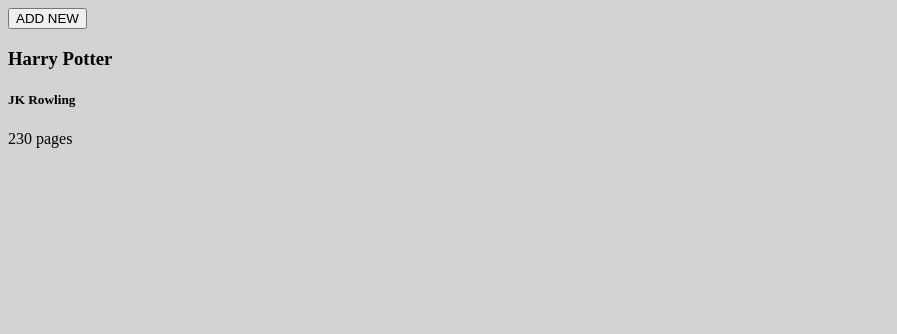
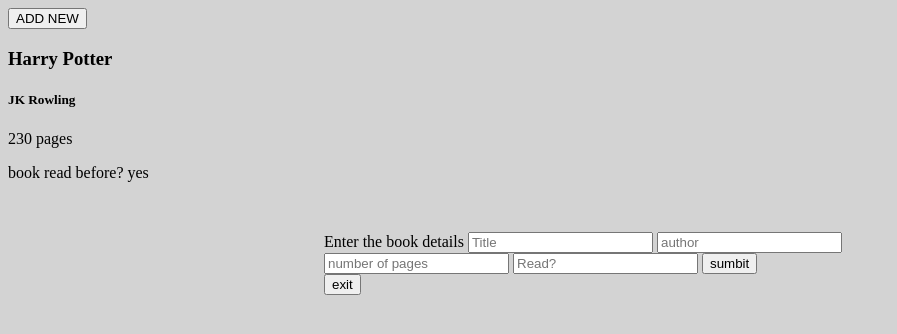
Before and after one commit to frannieziesemer/library, a website: page index.html in a window 1280 px wide. Shown: the whole page, without its empty margins (0-897 px from the left). Drawn offline with Linux system fonts and the light colour scheme.

Commit message:
fix add new button function - form works and appends new book to dom, form closes and resets

```diff
--- a/index.html
+++ b/index.html
@@ -15,7 +15,6 @@
 <!-- new book overlay -->
     <div class="overlay-outer">
         <div class="overlay-inner">
-
           <form id="new-book-form">
               <label>Enter the book details</label>
               <input id="new-title" type="text" placeholder="Title">
@@ -24,6 +23,7 @@
               <input id="new-read-status" type="text" placeholder="Read?">
               <button id="submit-new-book" type="submit">sumbit</button>
           </form>
+          <button id="exit-form">exit</button>
         </div>
       </div>
     <script src="src/index.js"></script>
--- a/src/index.js
+++ b/src/index.js
@@ -3,7 +3,7 @@
 const overlay = document.querySelector('.overlay-outer');
 const overlayInner = document.querySelector('.overlay-inner');
 const addNewButton = document.querySelector('.new-book');
-
+const submitNewBookButton = document.getElementById('submit-new-book');
 
 /**
  * open pop up for to enter new book details
@@ -14,8 +14,12 @@
     if (overlay.matches('.open')) {
         console.info('overlay already open');
         return;
+    } else {
+        submitNewBookButton.disabled = false;
+        overlay.classList.add('open');
     }
-    overlay.classList.add('open');
+
+
 }
 
 addNewButton.addEventListener('click', openOverlay);
@@ -50,21 +54,7 @@
     this.read = read
 }
 
-// const addBookToLibrary = (newBook) => {
-//     myLibrary.push(newBook);
-// }
 
-
-// /**
-//  * Function creates newBook object
-//  * @param {String} author
-//  * @param {String} title
-//  * @param {String} pages
-//  * @param {String} read
-//  */
-// const saveNewBook = (author, title, pages, read) => {
-//     newLibraryItem = new Book(author, title, pages, read);
-// }
 const addBookToLibrary = (event) => {
     author = event.target[0].value;
     title = event.target[1].value;
@@ -75,23 +65,25 @@
     myLibrary.push(newLibraryItem);
     console.log(myLibrary);
     createBookCard(newLibraryItem);
+    submitNewBookButton.disabled = true;
+}
+const newBookForm = document.getElementById('new-book-form');
+const exitBookButton = document.getElementById('exit-form');
 
+const exitForm = () => {
+    newBookForm.reset();
+    overlay.classList.remove('open');
 }
 
 
-
-
 //add event listener to form submit button
-const newBookForm = document.getElementById('new-book-form');
 newBookForm.addEventListener('submit', (event) => {
-         event.preventDefault();
-        addBookToLibrary(event);
-
-
+    event.preventDefault();
+    addBookToLibrary(event);
     }
     );
 
-
+exitBookButton.addEventListener('click', exitForm);
 
 
 
@@ -101,26 +93,29 @@
  * this function is called in {@link displayBookCards}
  */
 function createBookCard(book) {
-
     const cardsWrapper = document.querySelector('.cards-wrapper');
     const bookCard = document.createElement('div');
-    const title = document.createElement('h3');
-    const author = document.createElement('h5');
-    const pages = document.createElement('p');
+    const titleElement = document.createElement('h3');
+    const authorElement = document.createElement('h5');
+    const pagesElement = document.createElement('p');
+    const readElement = document.createElement('p');
 
     bookCard.classList.add('book-card');
-    title.classList.add('title');
-    author.classList.add('author');
-    pages.classList.add('pages');
+    titleElement.classList.add('title');
+    authorElement.classList.add('author');
+    pagesElement.classList.add('pages');
+    readElement.classList.add('element');
 
-    title.textContent = book.title;
-    author.textContent = book.author;
-    pages.textContent = `${book.pages} pages`;
+    titleElement.textContent = book.title;
+    authorElement.textContent = book.author;
+    pagesElement.textContent = `${book.pages} pages`;
+    readElement.textContent = `book read before? ${book.read}`;
 
     cardsWrapper.appendChild(bookCard);
-    bookCard.appendChild(title);
-    bookCard.appendChild(author);
-    bookCard.appendChild(pages);
+    bookCard.appendChild(titleElement);
+    bookCard.appendChild(authorElement);
+    bookCard.appendChild(pagesElement);
+    bookCard.appendChild(readElement);
 
 }
 /**
--- a/src/styles.css
+++ b/src/styles.css
@@ -1,6 +1,7 @@
 body {
     background: lightgray;
 }
+.
 
 .overlay-outer {
     display: grid;
```
